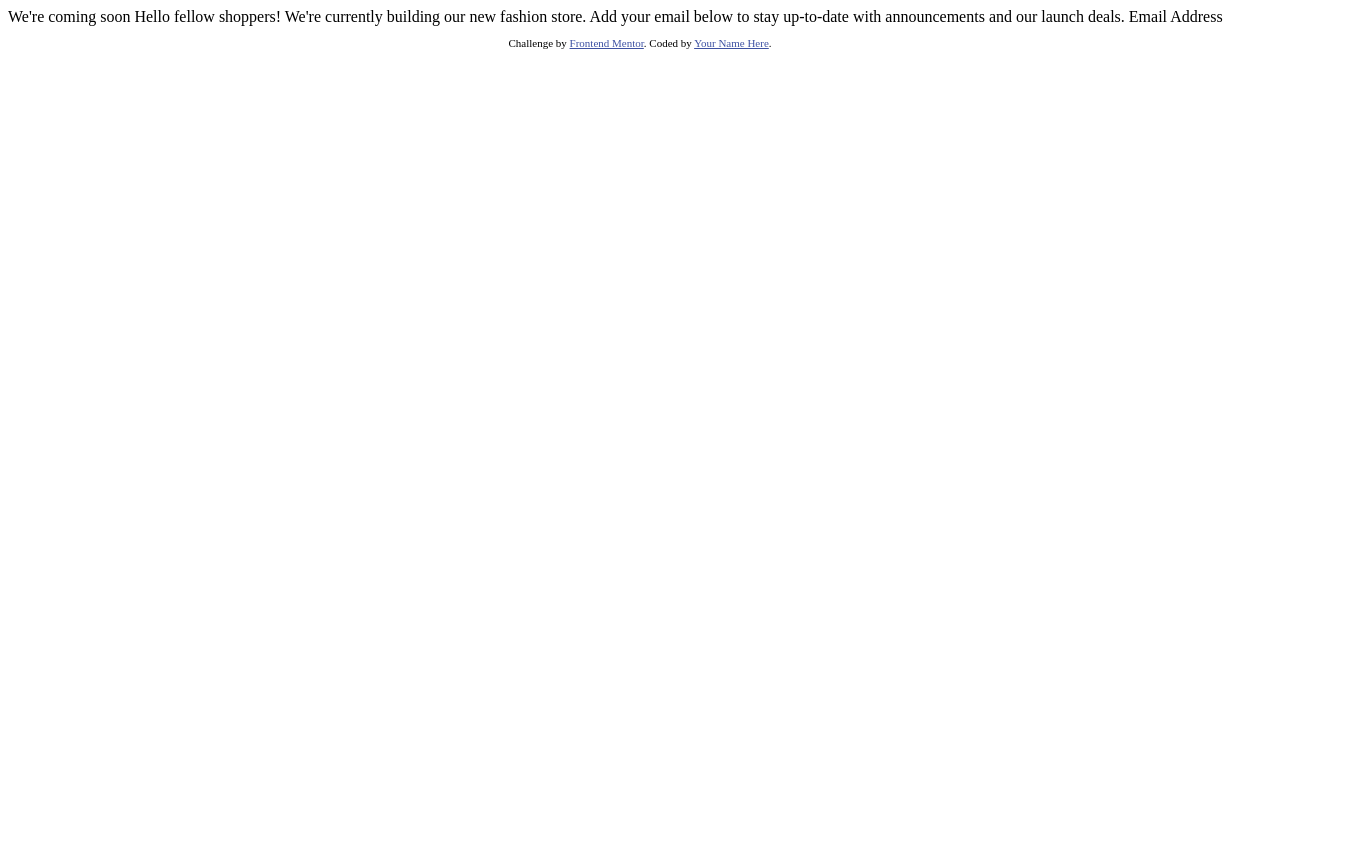
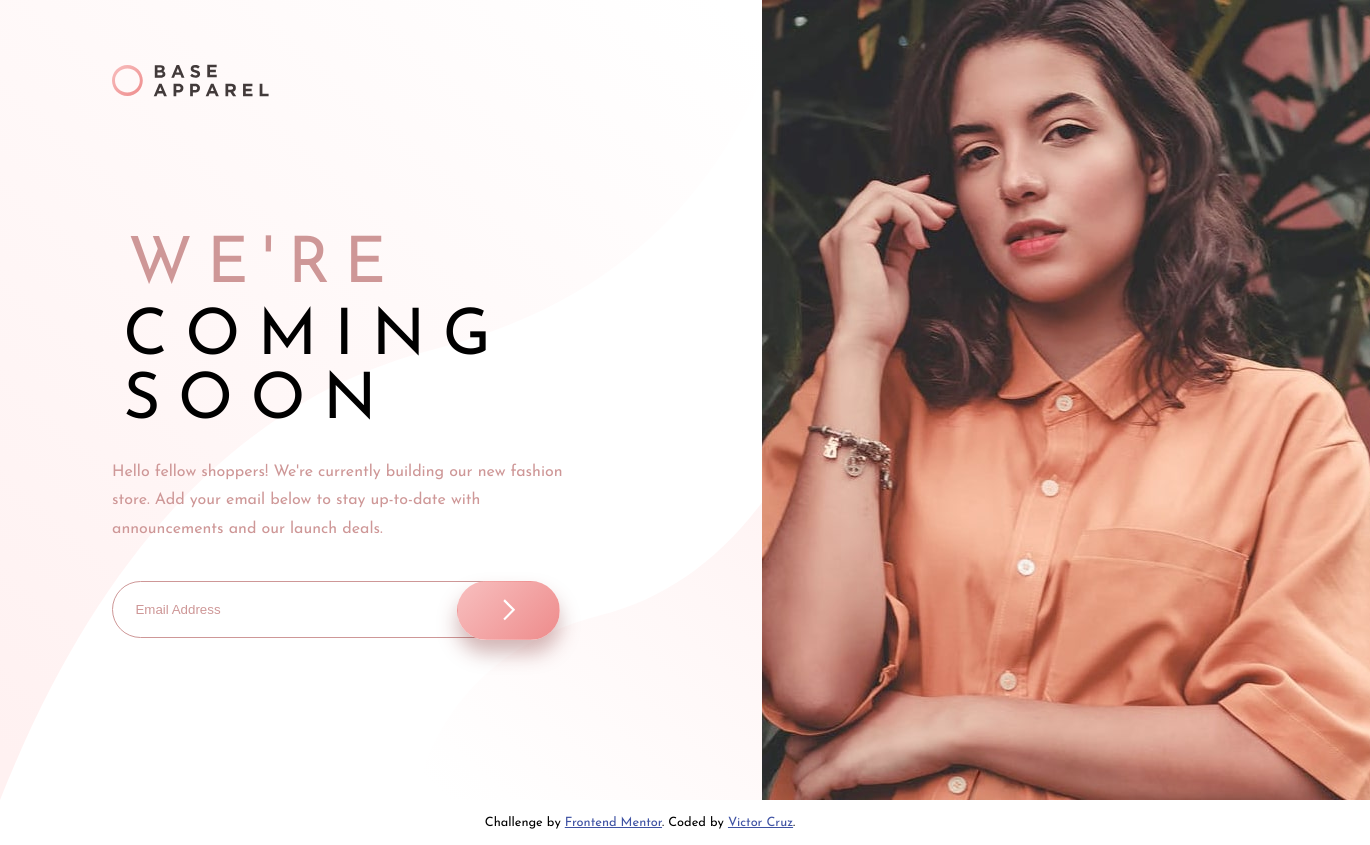
Before and after one commit to ikreuz/base-apparel-coming-soon-challenge, a plain HTML site: page index.html in a window 1280 px wide. Shown: the whole page, 1370 px wide, since content can reach past the window. Before the commit the page ends 800 px from the top, so only its background shows below. Drawn offline with Linux system fonts and the light colour scheme.

Commit message:
completed

```diff
--- a/index.html
+++ b/index.html
@@ -5,39 +5,52 @@
     <meta charset="UTF-8">
     <meta name="viewport" content="width=device-width, initial-scale=1.0">
     <!-- displays site properly based on user's device -->
-
-    <link rel="icon" type="image/png" sizes="32x32" href="./images/favicon-32x32.png">
-
+    <link rel="icon" type="image/png" sizes="32x32" href="./src/images/favicon-32x32.png">
+    <link rel="stylesheet" href="./src/css/style.css">
     <title>Frontend Mentor | Base Apparel coming soon page</title>
-
-    <!-- Feel free to remove these styles or customise in your own stylesheet 👍 -->
-    <style>
-        .attribution {
-            font-size: 11px;
-            text-align: center;
-        }
-
-        .attribution a {
-            color: hsl(228, 45%, 44%);
-        }
-    </style>
 </head>
 
-<body>
+<body class="backdrop">
+    <main class="container">
+        <section class="layout-frontpage w-full">
+            <div class="layout-header">
+                <img src="./src/images/logo.svg" alt="Company logo">
+            </div>
+            <div class="layout-hero">
+                <!-- <img src="./src/images/hero-mobile.jpg" alt="Hero image"> -->
+            </div>
+            <div class="layout-body stripe">
+                <div class="layout-body__title">
+                    <h1>We're</h1>
+                    <p class="paragraph">coming soon</p>
 
-    We're coming soon
+                </div>
+                <div class="layout-body__content">
+                    Hello fellow shoppers! We're currently building our new fashion store.
+                    Add your email below to stay up-to-date with announcements and our launch deals.
+                </div>
+            </div>
+            <div class="layout-action stripe posrelative">
+                <div class="layout-action__input">
+                    <input type="email" name="email-input" id="email-si" placeholder="Email Address">
+                    <span id="email-error-si" aria-hidden="true" class="state-error-hidden posrelative">
+                        Please provide a valid email
+                    </span>
+                </div>
+                <button class="layout-action__btn" id="submit-si">
+                    <img src="./src/images/icon-arrow.svg" alt="">
+                </button>
+            </div>
+        </section>
+        <section class="layout-footer">
+            <p class="attribution">
+                Challenge by <a href="https://www.frontendmentor.io?ref=challenge" target="_blank">Frontend Mentor</a>.
+                Coded by <a href="https://github.com/ikreuz/">Victor Cruz</a>.
+            </p>
+        </section>
+    </main>
 
-    Hello fellow shoppers! We're currently building our new fashion store.
-    Add your email below to stay up-to-date with announcements and our launch deals.
-
-    Email Address
-
-    <footer>
-        <p class="attribution">
-            Challenge by <a href="https://www.frontendmentor.io?ref=challenge" target="_blank">Frontend Mentor</a>.
-            Coded by <a href="#">Your Name Here</a>.
-        </p>
-    </footer>
+    <script src="./src/js/script.js"></script>
 </body>
 
 </html>
--- a/src/css/style.css
+++ b/src/css/style.css
@@ -0,0 +1,381 @@
+@import url('https://fonts.googleapis.com/css2?family=Josefin+Sans:wght@300;400;600&display=swap');
+
+:root {
+    --border-input: 2.5rem;
+    --border-button: 5.2rem;
+
+    /** widths */
+    --break-mobile: 375px;
+    --card-height: 15.5rem;
+    --card-width: 57rem;
+    --card-mobile-with: 20.1rem;
+
+    /** colors primary */
+    --color-primary-red: hsl(0, 36%, 70%);
+    --color-primary-soft-red: hsl(0, 93%, 68%);
+    --color-background: hsl(352, 100%, 98%);
+    --color-button-hover: hsl(0, 100%, 90%);
+    /** gradient */
+    --color-gradient-1: linear-gradient(135deg, hsl(0, 0%, 100%), hsl(0, 100%, 98%));
+    --color-gradient-2: linear-gradient(135deg, hsl(0, 80%, 86%), hsl(0, 74%, 74%));
+
+    /** colors neutral */
+    --color-neutral-grayish-red: hsl(0, 6%, 24%);
+    --color-white: hsl(0, 0%, 100%);
+
+    /** colors footer */
+    --color-attribution: hsl(228, 45%, 44%);
+
+    --box-shadow-button: hsla(0, 48%, 33%, 0.35) 0px 13px 20px 0px;
+
+    --font-size: 16px;
+    --font-size-attribution: .8rem;
+    --font-base: 'Josefin Sans', sans-serif;
+    --font-weight-300: 300;
+    --font-weight-400: 400;
+    --font-weight-700: 700;
+
+    --max-desktop-width: 1382px;
+}
+
+* {
+    margin: 0;
+    padding: 0;
+    box-sizing: border-box;
+}
+
+body {
+    font-family: var(--font-base);
+}
+
+.w-full {
+    width: 100%;
+    min-width: 100%;
+}
+
+.stripe {
+    margin: 0 auto;
+}
+
+.stripe--width {
+    width: 25rem;
+
+}
+
+.posrelative {
+    position: relative;
+}
+
+.posabsolute {
+    position: absolute;
+}
+
+.backdrop {
+    background: var(--color-gradient-1);
+    background-position: left 14%;
+    background-repeat: repeat;
+    background-size: 55rem;
+    height: 100vh;
+
+}
+
+.state-error {
+    background-image: url('../images/icon-error.svg');
+    background-position: 14.3rem;
+    background-repeat: no-repeat;
+    border: 2px solid rgb(211, 3, 3) !important;
+}
+
+.state-error-text {
+    color: var(--color-red) !important;
+    transition: 0.3s ease;
+}
+
+.state-error-show {
+    visibility: visible;
+    font-family: var(--font-base);
+    font-size: small;
+    color: var(--color-primary-soft-red);
+}
+
+.state-error-hidden {
+    visibility: hidden;
+}
+
+.container {
+    max-width: var(--max-desktop-width);
+    margin: 0 auto;
+    display: flex;
+    flex-direction: column;
+    min-height: 95vh;
+
+}
+
+/** Mobile */
+.layout-frontpage {
+    display: grid;
+    grid-template-columns: 1fr;
+    grid-template-rows: 5.3rem 15.6rem 18rem 8rem;
+    position: relative;
+
+}
+
+.layout-frontpage .layout-header {
+    grid-column: 1/2;
+    grid-row: 1/2;
+    margin-top: 2rem;
+    margin-left: 1.9rem;
+    background-color: var(--color-white);
+}
+
+.layout-frontpage .layout-header img {
+    width: 6.4rem;
+}
+
+.layout-frontpage .layout-hero {
+    grid-column: 1/2;
+    grid-row: 2/3;
+    background-position: top;
+    background-size: cover;
+    background-repeat: no-repeat;
+    background-image: url('../images/hero-mobile.jpg');
+
+}
+
+.layout-frontpage .layout-body {
+    grid-column: 1/2;
+    grid-row: 3/4;
+}
+
+.layout-frontpage .layout-body .layout-body__title {
+    margin-top: 3rem;
+    margin-bottom: 1.5rem;
+    text-align: center;
+    margin-left: 1rem;
+    margin-right: 1rem;
+}
+
+.layout-frontpage .layout-body .layout-body__title h1 {
+    letter-spacing: .9rem;
+    font-family: var(--font-base);
+    font-size: 2.8rem;
+    font-weight: var(--font-weight-300);
+    text-transform: uppercase;
+    color: var(--color-primary-red);
+}
+
+.layout-frontpage .layout-body .layout-body__title .paragraph {
+    font-size: 2.8rem;
+    line-height: .9;
+    text-transform: uppercase;
+    letter-spacing: .6rem;
+    font-family: var(--font-base);
+    font-weight: var(--font-weight-700);
+    margin-top: .6rem;
+    margin-left: 2rem;
+    margin-right: 2rem;
+    text-align: center;
+
+}
+
+.layout-frontpage .layout-body .layout-body__content {
+    margin-top: 1.5rem;
+    margin-left: 4rem;
+    margin-right: 4rem;
+    text-align: center;
+    font-family: var(--font-base);
+    font-size: .9rem;
+    color: var(--color-primary-red);
+    line-height: 1.3;
+}
+
+.layout-frontpage .layout-action {
+    grid-column: 1/2;
+    grid-row: 4/5;
+    padding: 2rem;
+    display: flex;
+    width: 75%;
+    height: 10rem;
+}
+
+.layout-frontpage .layout-action .layout-action__input {
+    width: 100%;
+    outline: none;
+    transition: border 0.3s ease, color 0.3s, background-color 0.3s;
+}
+
+.layout-frontpage .layout-action .layout-action__input input {
+    border-color: var(--color-primary-red);
+    border-radius: var(--border-input);
+    border-style: solid;
+    background-color: transparent;
+    border-width: .1rem;
+    height: 3rem;
+    width: 100%;
+    color: var(--color-primary-red);
+    padding: 0 7rem 0 1.4rem;
+    outline: none;
+
+    margin-bottom: .6rem;
+}
+
+.layout-frontpage .layout-action .layout-action__input input::placeholder {
+    color: var(--color-primary-red);
+}
+
+.layout-frontpage .layout-action .layout-action__input span {
+    margin-bottom: 0.7rem;
+    margin-left: 2rem;
+}
+
+.layout-frontpage .layout-action .layout-action__btn {
+    border-radius: var(--border-button);
+    position: absolute;
+    width: 5.6rem;
+    height: 3.1rem;
+    right: 0rem;
+    overflow: hidden;
+    background: var(--color-gradient-2);
+    border: 1px solid transparent;
+    box-shadow: var(--box-shadow-button);
+    cursor: pointer;
+}
+
+.layout-frontpage .layout-action .layout-action__btn:hover {
+    background: var(--color-button-hover);
+}
+
+.layout-frontpage .layout-action .layout-action__btn img {
+    position: absolute;
+    width: .8rem;
+    top: .7rem;
+    left: 2.5rem;
+}
+
+.layout-footer {
+    padding: 1rem;
+}
+
+.layout-footer .attribution {
+    color: var(--color-text-paragraph);
+}
+
+.layout-footer .attribution {
+    font-size: .8rem;
+    text-align: center;
+}
+
+.layout-footer .attribution a {
+    color: var(--color-attribution);
+}
+
+/** Desktop */
+@media only screen and (min-width: 768px) {
+    .backdrop {
+        background: url('../images/bg-pattern-desktop.svg');
+        background-position: left 14%;
+        background-repeat: no-repeat;
+        background-size: contain;
+        height: 100vh;
+        max-width: var(--max-desktop-width);
+    }
+
+    .state-error {
+        background-position: 18.8rem;
+    }
+
+    .layout-frontpage {
+        grid-template-columns: 1fr 38rem;
+        grid-template-rows: 9rem 13rem 12rem;
+    }
+
+    .layout-frontpage .layout-header {
+        margin-top: 4rem;
+        margin-left: 7rem;
+        background-color: transparent;
+    }
+
+    .layout-frontpage .layout-header img {
+        width: 9.8rem;
+    }
+
+    .layout-frontpage .layout-hero {
+        grid-column: 2/3;
+        grid-row: 1/5;
+        background-position: center;
+        background-repeat: no-repeat;
+        background-size: cover;
+        height: 100vh;
+        max-height: 100vh;
+        background-image: url('../images/hero-desktop.jpg');
+    }
+
+    .layout-frontpage .layout-body {
+        grid-column: 1/2;
+        grid-row: 2/4;
+    }
+
+    .layout-frontpage .layout-body .layout-body__title {
+        margin-top: 5.6rem;
+        margin-bottom: 1rem;
+    }
+
+    .layout-frontpage .layout-body .layout-body__title h1 {
+        font-size: xxx-large;
+        letter-spacing: .9rem;
+        font-family: var(--font-base);
+        font-size: 4rem;
+        font-weight: var(--font-weight-400);
+        text-transform: uppercase;
+        margin: 0 0 0 7rem;
+        text-align: left;
+    }
+
+    .layout-frontpage .layout-body .layout-body__title .paragraph {
+        font-size: 4rem;
+        line-height: 1;
+        text-transform: uppercase;
+        letter-spacing: 1.1rem;
+        font-family: var(--font-base);
+        font-weight: var(--font-weight-400);
+        margin: 0.5rem 0 0 6.7rem;
+        text-align: left;
+    }
+
+    .layout-frontpage .layout-body .layout-body__content {
+        margin: 1.5rem 2rem 0 2rem;
+        text-align: left;
+        padding: 0 10rem 0 5rem;
+        font-family: var(--font-base);
+        font-size: medium;
+        line-height: 1.8;
+    }
+
+    .layout-frontpage .layout-action {
+        grid-column: 1/2;
+        grid-row: 4/5;
+        padding: 1.3rem 2rem;
+        display: flex;
+        margin-top: 1rem;
+        margin-left: 5rem;
+        margin-right: 13.6rem;
+        height: 10rem;
+        width: 63%;
+    }
+
+    .layout-frontpage .layout-action .layout-action__input input {
+        border-width: .1rem;
+        height: 3.6rem;
+        width: 25rem;
+    }
+
+    .layout-frontpage .layout-action .layout-action__btn {
+        width: 6.4rem;
+        height: 3.7rem;
+    }
+
+    .layout-frontpage .layout-action .layout-action__btn img {
+        top: 1.1rem;
+        left: 2.8rem;
+    }
+}
--- a/src/js/script.js
+++ b/src/js/script.js
@@ -0,0 +1,52 @@
+const email = document.getElementById("email-si");
+const emailError = document.getElementById("email-error-si");
+const submit = document.getElementById("submit-si");
+
+email.addEventListener("keyup", inputEmailListener);
+submit.addEventListener("click", buttomSubmitLister);
+
+function toggleClass(el, className, bool) {
+  if (bool) el.classList.add(className);
+  else el.classList.remove(className);
+}
+//
+function emailValid() {
+  if (
+    email.classList.contains("state-error") &&
+    email.classList.contains("state-error-text")
+  ) {
+    email.classList.remove("state-error");
+    email.classList.remove("state-error-text");
+    email.setAttribute("aria-hidden", true);
+    email.setAttribute("aria-invalid", false);
+    toggleClass(emailError, "state-error-hidden", true);
+    toggleClass(emailError, "state-error-show", false);
+  }
+}
+//
+function emailInvalid() {
+  email.setAttribute("class", "state-error state-error-text");
+  email.setAttribute("aria-hidden", false);
+  email.setAttribute("aria-invalid", true);
+  toggleClass(emailError, "state-error-hidden", false);
+  toggleClass(emailError, "state-error-show", true);
+}
+//
+function inputEmailListener(e) {
+  const input = e.target.value;
+
+  if (input && /(^\w.*@\w+\.\w)/.test(input)) {
+    emailValid();
+  } else {
+    emailInvalid();
+  }
+}
+//
+function buttomSubmitLister() {
+  const input = email.value;
+  if (input && /(^\w.*@\w+\.\w)/.test(input)) {
+    emailValid();
+  } else {
+    emailInvalid();
+  }
+}
```
Also changed, not shown: design/desktop.png (added), design/mobile.png (added), 1 other file.
